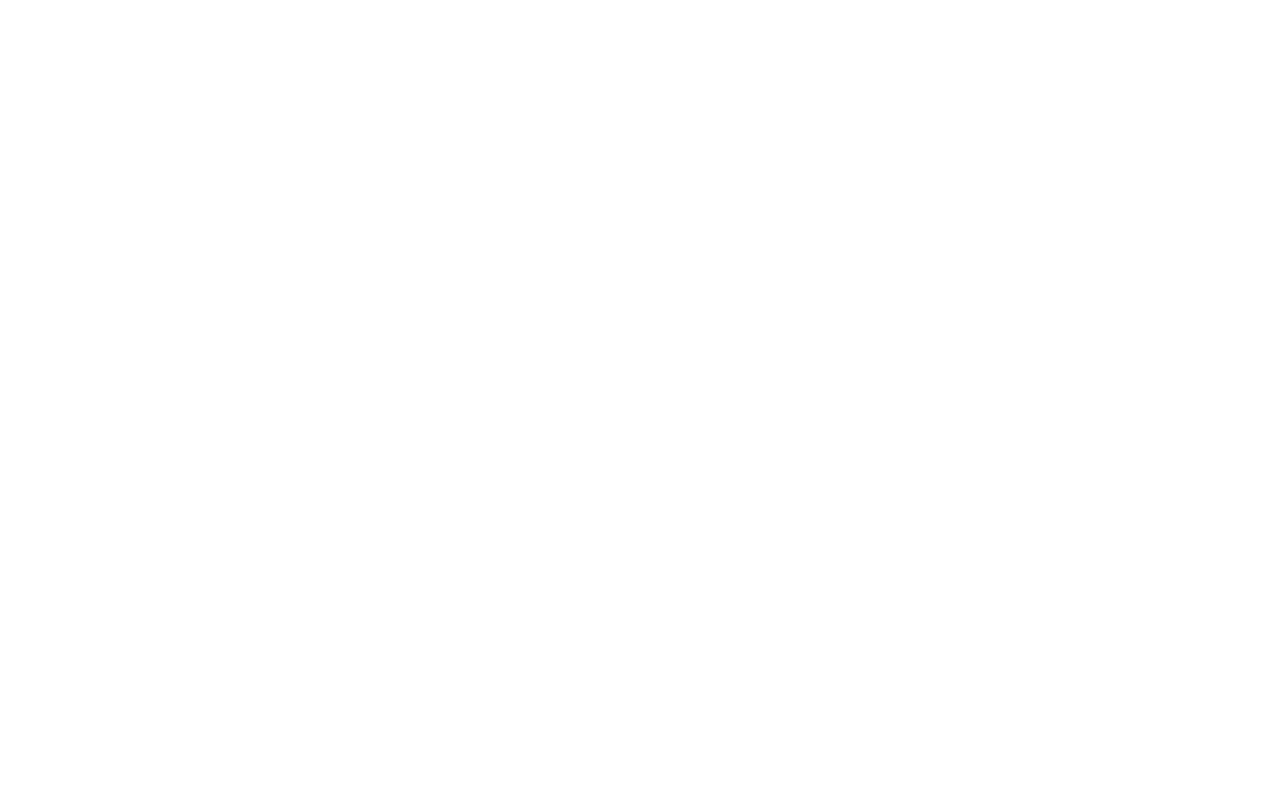
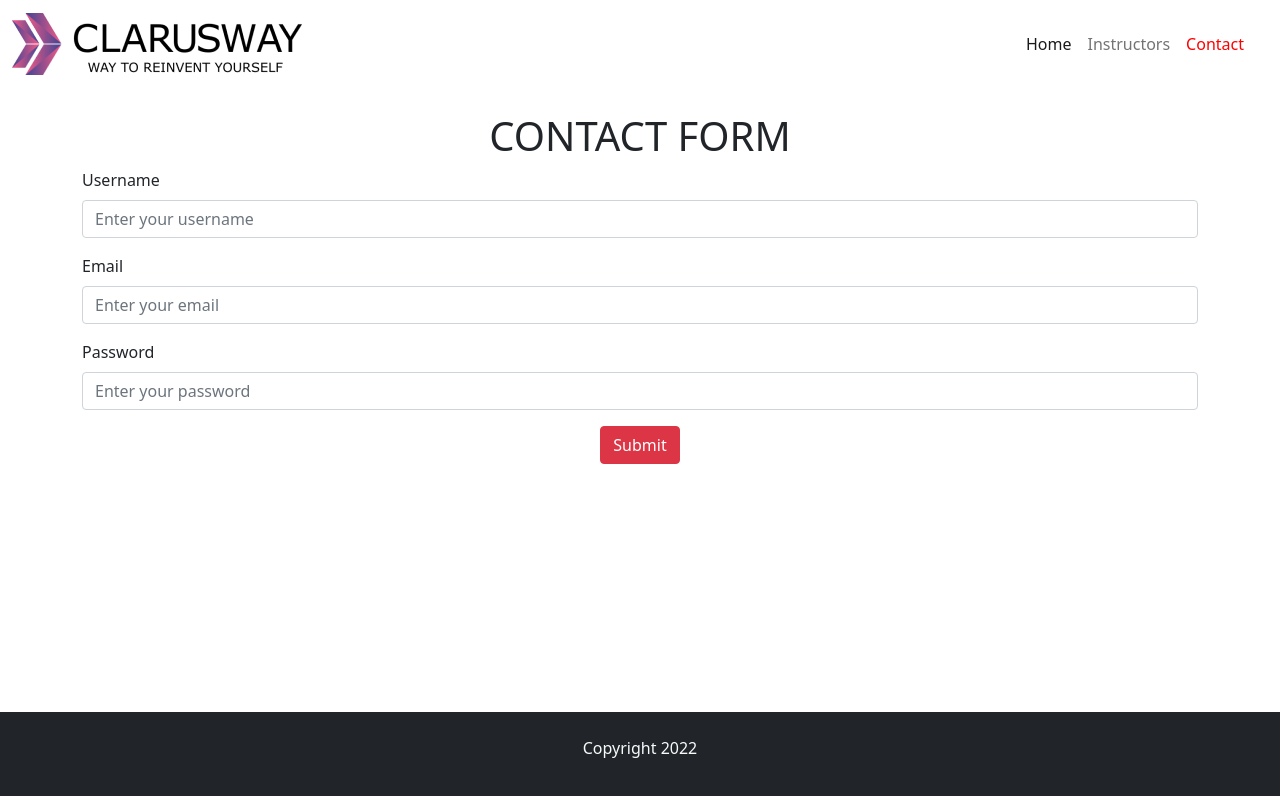
Before and after one commit to birkan-dogan/router-pages, a React (Create React App) app: page /contact in a window 1280 px wide. Shown: the top 796 px of the page. Built offline with nearby package versions, Linux system fonts and the light colour scheme.

Commit message:
using react-router to navigate components

```diff
--- a/src/App.js
+++ b/src/App.js
@@ -1,7 +1,27 @@
+import { BrowserRouter, Routes, Route } from "react-router-dom";
 import "./App.css";
+import Footer from "./components/Footer";
+import Nav from "./components/Nav";
+import Home from "./pages/Home";
+import Instructors from "./pages/Instructors";
+import Contact from "./pages/Contact";
+import NotFound from "./pages/NotFound";
 
 function App() {
-  return <div className="App"></div>;
+  return (
+    <>
+      <BrowserRouter>
+        <Nav />
+        <Routes>
+          <Route path="/" element={<Home />} />
+          <Route path="instructors" element={<Instructors />} />
+          <Route path="contact" element={<Contact />} />
+          <Route path="*" element={<NotFound />} />
+        </Routes>
+        <Footer />
+      </BrowserRouter>
+    </>
+  );
 }
 
 export default App;
--- a/src/components/Nav.jsx
+++ b/src/components/Nav.jsx
@@ -19,16 +19,29 @@
         <div className="collapse navbar-collapse" id="navbarSupportedContent">
           <ul className="navbar-nav ms-auto mb-2 me-3 mb-lg-0">
             <li className="nav-item">
-              <NavLink to="/" className="nav-link active" aria-current="page">
+              <NavLink
+                style={({ isActive }) => ({ color: isActive && "red" })}
+                to="/"
+                className="nav-link active"
+                aria-current="page"
+              >
                 Home
               </NavLink>
             </li>
 
-            <NavLink to="/instructors" className="nav-link">
+            <NavLink
+              to="/instructors"
+              className="nav-link"
+              style={({ isActive }) => ({ color: isActive && "red" })}
+            >
               Instructors
             </NavLink>
             <li className="nav-item">
-              <NavLink to="/contact" className="nav-link">
+              <NavLink
+                to="/contact"
+                className="nav-link"
+                style={({ isActive }) => ({ color: isActive && "red" })}
+              >
                 Contact
               </NavLink>
             </li>
--- a/src/pages/Contact.jsx
+++ b/src/pages/Contact.jsx
@@ -0,0 +1,72 @@
+import { useState } from "react";
+
+const Contact = () => {
+  const [formValues, setFormValues] = useState({
+    username: "",
+    email: "",
+    password: "",
+  });
+  const handleSubmit = (e) => {
+    e.preventDefault();
+    const { username, password, email } = formValues;
+    alert(`Username: ${username}
+    Email: ${email}
+    password:${password}`);
+  };
+  const handleFormValues = (e) => {
+    setFormValues({ ...formValues, [e.target.name]: e.target.value });
+  };
+  return (
+    <div className="container">
+      <h1 className="text-center mt-4">CONTACT FORM</h1>
+      <form>
+        <div className="mb-3">
+          <label htmlFor="username" className="form-label">
+            Username
+          </label>
+          <input
+            type="text"
+            name="username"
+            className="form-control"
+            id="username"
+            placeholder="Enter your username"
+            value={formValues.username}
+            onChange={handleFormValues}
+          />
+        </div>
+        <div className="mb-3">
+          <label htmlFor="email" className="form-label">
+            Email
+          </label>
+          <input
+            name="email"
+            type="email"
+            className="form-control"
+            id="email"
+            placeholder="Enter your email"
+            value={formValues.email}
+            onChange={handleFormValues}
+          />
+        </div>
+        <div className="mb-3">
+          <label htmlFor="password" className="form-label">
+            Password
+          </label>
+          <input
+            name="password"
+            type="password"
+            className="form-control"
+            id="password"
+            placeholder="Enter your password"
+            value={formValues.password}
+            onChange={handleFormValues}
+          />
+        </div>
+        <div className="text-center">
+          <button className="btn btn-danger mb-4">Submit</button>
+        </div>
+      </form>
+    </div>
+  );
+};
+export default Contact;
```
